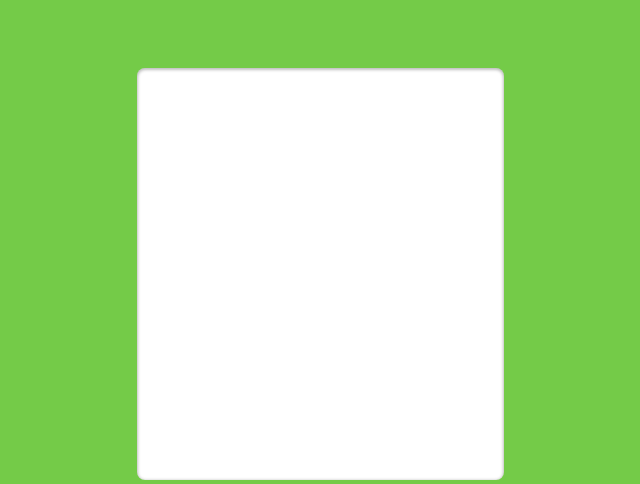
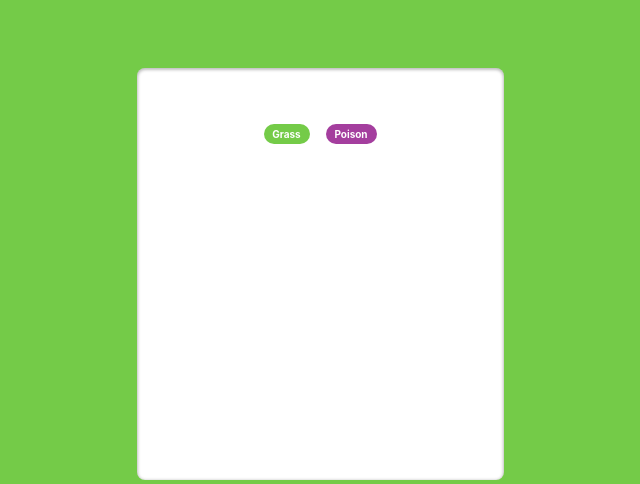
Before and after one commit to DaviSant0s/telos-dex-frontend, a React (Create React App) app: page / in a window 1280 px wide. Shown: the part 316-800 px from the top of the page, without its empty margins (320-960 px from the left). Built offline with nearby package versions, Linux system fonts and the light colour scheme; the HTML template or start-up script is replaced by a standard one.

Commit message:
feat(typespokemon): implementação dos tipos dos pokemons

```diff
--- a/src/components/pokemonsDetails/index.css
+++ b/src/components/pokemonsDetails/index.css
@@ -40,3 +40,11 @@
     width: 200px;
     height: 200px;
 }
+
+.details-container .details-content .type-pokemon{
+    margin-top: 56px;
+    display: flex;
+    flex-direction: column;
+    justify-content: center;
+    align-items: center;
+}
--- a/src/components/pokemonsDetails/index.jsx
+++ b/src/components/pokemonsDetails/index.jsx
@@ -2,13 +2,19 @@ import React from 'react';
 import './index.css';
 import Pokeball from './Pokeball.png';
 import pokemon1 from './pokemon1.png';
+import TypePokemon2 from '../typePokemon2';
+
 
 export default function PokemonsDetails() {
   return (
     <div className='details-container'>
         <img className='pokeball' src={Pokeball} alt="pokeball" />
         <img className='pokemon1-detail' src={pokemon1} alt="pokemon1" />
-        <div className='details-content'></div>
+        <div className='details-content'>
+            <div className='type-pokemon'>
+              <TypePokemon2 type1={'Grass'} type2={'Poison'} color1={'#74CB48'} color2={'#A43E9E'} width1={'46px'} width2={'51px'}/>
+            </div>
+        </div>
     </div>
   )
 }
--- /dev/null
+++ b/src/components/typePokemon1/index.css
@@ -0,0 +1,13 @@
+.type-1{
+    display: flex;
+    justify-content: center;
+    align-items: center;
+    height: 20px;
+    border-radius: 10px;
+
+    font-style: normal;
+    font-weight: 700;
+    font-size: 10px;
+    line-height: 16px;
+    color: #FFFFFF;
+}
--- /dev/null
+++ b/src/components/typePokemon1/index.jsx
@@ -0,0 +1,8 @@
+import React from 'react'
+import './index.css';
+
+export default function TypePokemon1( {type, color, width}) {
+  return (
+        <div style={{backgroundColor: `${color}`, width:`${width}` }} className='type-1'>{type}</div>
+  )
+}
--- /dev/null
+++ b/src/components/typePokemon2/index.css
@@ -0,0 +1,7 @@
+.type-container-2{
+    display: flex;
+    flex-direction: row;
+    justify-content: center;
+    align-items: center;
+    gap: 16px;
+}
--- /dev/null
+++ b/src/components/typePokemon2/index.jsx
@@ -0,0 +1,12 @@
+import React from 'react'
+import './index.css';
+import TypePokemon1 from '../typePokemon1';
+
+export default function TypePokemon2( {type1, type2, color1, color2, width1, width2} ) {
+  return (
+    <div className='type-container-2'>
+        <TypePokemon1 type={type1} color={color1} width={width1}/>
+        <TypePokemon1 type={type2} color={color2} width={width2}/>
+    </div>
+  )
+}
```
